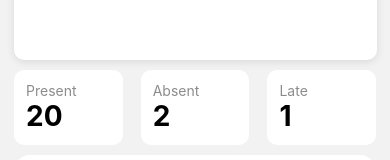
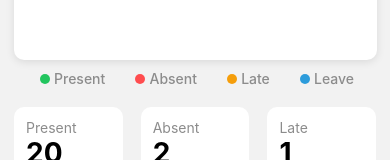
Before and after one commit to faisalabdulghani/gps_base_attendance_app, a React Native app: screen /Login in a window 390 px wide. Shown: the part 331-491 px from the top of the page. Built offline with nearby package versions, Linux system fonts and the light colour scheme.

Commit message:
StatusLegend

```diff
--- a/app/components/AttendanceCalendar.js
+++ b/app/components/AttendanceCalendar.js
@@ -34,7 +34,7 @@ export default function LoginScreen() {
                         customStyles: {
                             container: {
                                 borderWidth: 2,
-                                borderColor: Colors.PRIMARYPURPLE,
+                                borderColor: Colors.BLACK,
                                 width: 32,
                                 height: 32,
                                 borderRadius: 10,
--- /dev/null
+++ b/app/components/StatusLegend.js
@@ -0,0 +1,47 @@
+import React from "react";
+import { View, Text, StyleSheet } from "react-native";
+import { Colors } from "../theme/Colors";
+
+export default function StatusLegend() {
+    const items = [
+        { label: "Present", color: Colors.PRESENT },
+        { label: "Absent", color: Colors.ABSENT },
+        { label: "Late", color: Colors.LATE },
+        { label: "Leave", color: Colors.LEAVE },
+    ];
+
+    return (
+        <View style={styles.container}>
+            {items.map((item, index) => (
+                <View key={index} style={styles.row}>
+                    <View style={[styles.dot, { backgroundColor: item.color }]} />
+                    <Text style={styles.label}>{item.label}</Text>
+                </View>
+            ))}
+        </View>
+    );
+}
+
+const styles = StyleSheet.create({
+    container: {
+        flexDirection: "row",
+        justifyContent: "space-between",
+        marginVertical: 10,
+        paddingHorizontal: 22,
+    },
+    row: {
+        flexDirection: "row",
+        alignItems: "center",
+    },
+    dot: {
+        width: 10,
+        height: 10,
+        borderRadius: 50,
+        marginHorizontal: 4,
+    },
+    label: {
+        fontSize: 14,
+        color: Colors.TEXTLIGHT,
+        fontWeight: "500",
+    },
+});
--- a/app/screens/LoginScreen.js
+++ b/app/screens/LoginScreen.js
@@ -4,6 +4,7 @@ import { Colors } from '../theme/Colors';
 import AttendanceCalendar from '../components/AttendanceCalendar';
 import StatsCard from '../components/StatsCard';
 import AttendanceCard from '../components/AttendanceCard';
+import StatusLegend from '../components/StatusLegend';
 
 export default function LoginScreen() {
     const [selected, setSelected] = useState("2025-11-23");
@@ -26,6 +27,8 @@ export default function LoginScreen() {
                 selectedDate={selected}
                 onSelectDate={setSelected}
             />
+            <View></View>
+            <StatusLegend />
 
             {/* Stats fixed */}
             <View style={styles.statsRow}>
@@ -33,6 +36,7 @@ export default function LoginScreen() {
                 <StatsCard title="Absent" value="2" width="30%" />
                 <StatsCard title="Late" value="1" width="30%" />
             </View>
+
 
             {/* SCROLL ONLY THIS PART */}
             <View style={{ flex: 1 }}>
```
